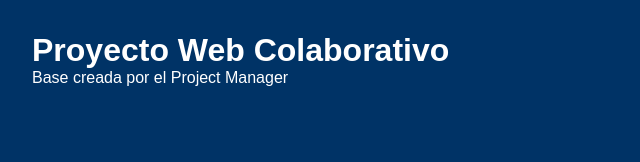
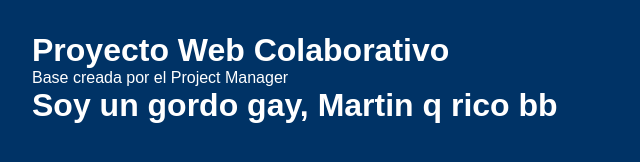
Before and after one commit to cristinamg210-hue/taller-entornos-gX1, a plain HTML site: page index.html in a window 1280 px wide. Shown: the whole page, without its empty margins (0-640 px from the left). Drawn offline with Linux system fonts and the light colour scheme.

Commit message:
Actualización de estilos y estructura HTML

```diff
--- a/index.html
+++ b/index.html
@@ -9,5 +9,6 @@
 <body>
   <h1>Proyecto Web Colaborativo</h1>
   <p>Base creada por el Project Manager</p>
+  <h1>Soy un gordo gay, Martin q rico bb</h1>
 </body>
 </html>
```
Also changed, not shown: css/styles.css (line endings or trailing spaces).
